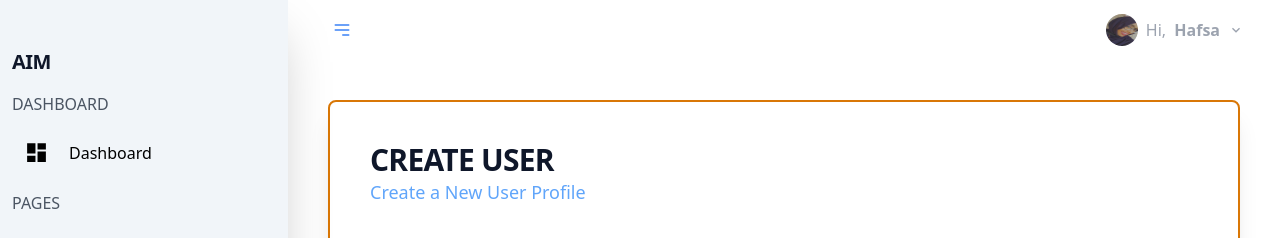
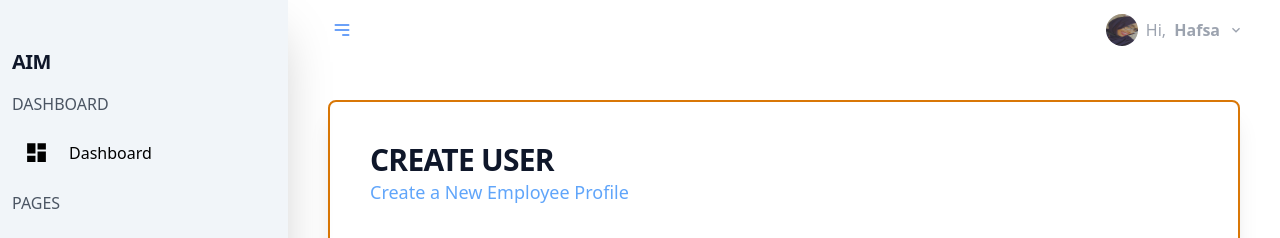
Before and after one commit to Mr-Randell/aim-front-end, a React (Vite) app: page /Profile-Form in a window 1280 px wide. Shown: the top 238 px of the page. Built offline with nearby package versions, Linux system fonts and the light colour scheme.

Commit message:
working on the employee profile-form

```diff
--- a/src/pages/Dashboard/ProfileForm.jsx
+++ b/src/pages/Dashboard/ProfileForm.jsx
@@ -23,7 +23,7 @@ function ProfileForm() {
   return (
     <>
       <div className="m-2 md:m-10 mt-24 p-2 md:p-10 bg-white rounded-lg border-2 border-amber-600 shadow-xl overflow-x-auto">
-        <Header title="CREATE USER" description="Create a New User Profile" />
+        <Header title="CREATE USER" description="Create a New Employee Profile" />
 
         <Formik
           // classname="overflow-x-auto"
```
